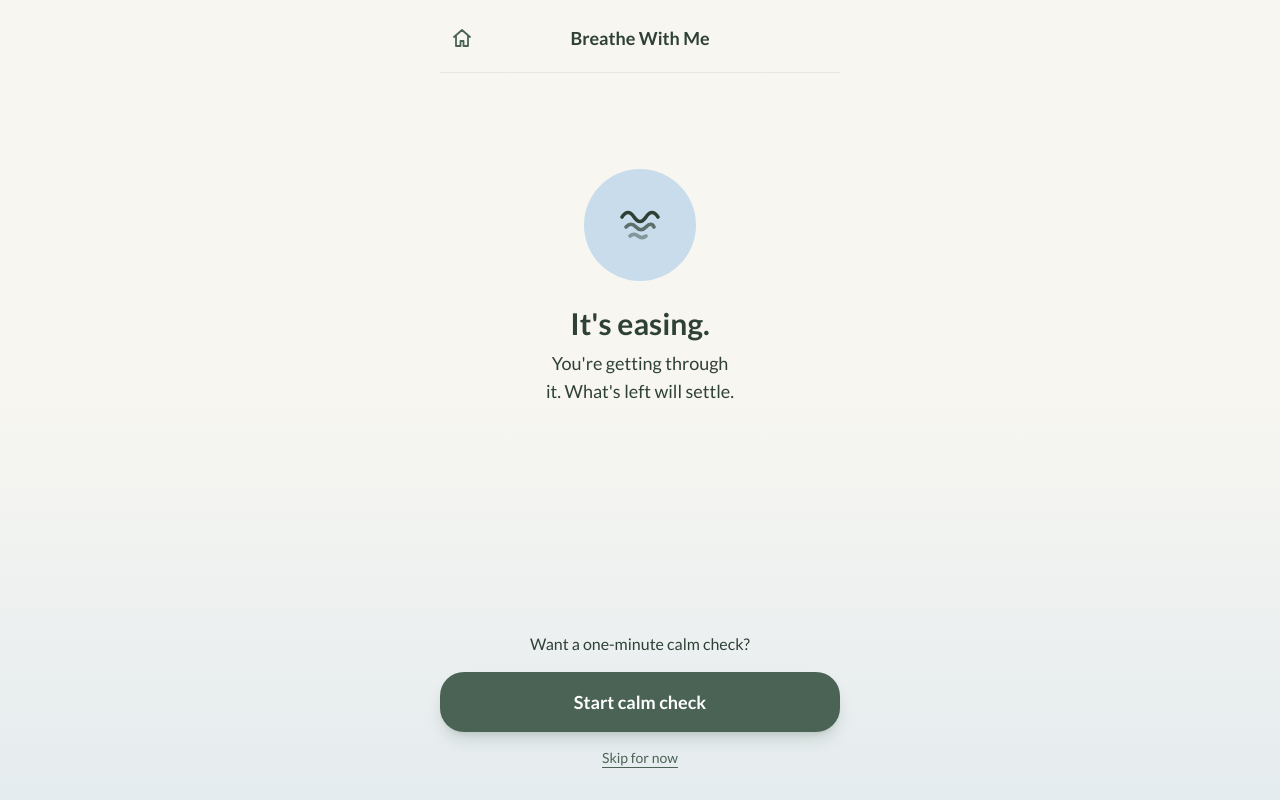
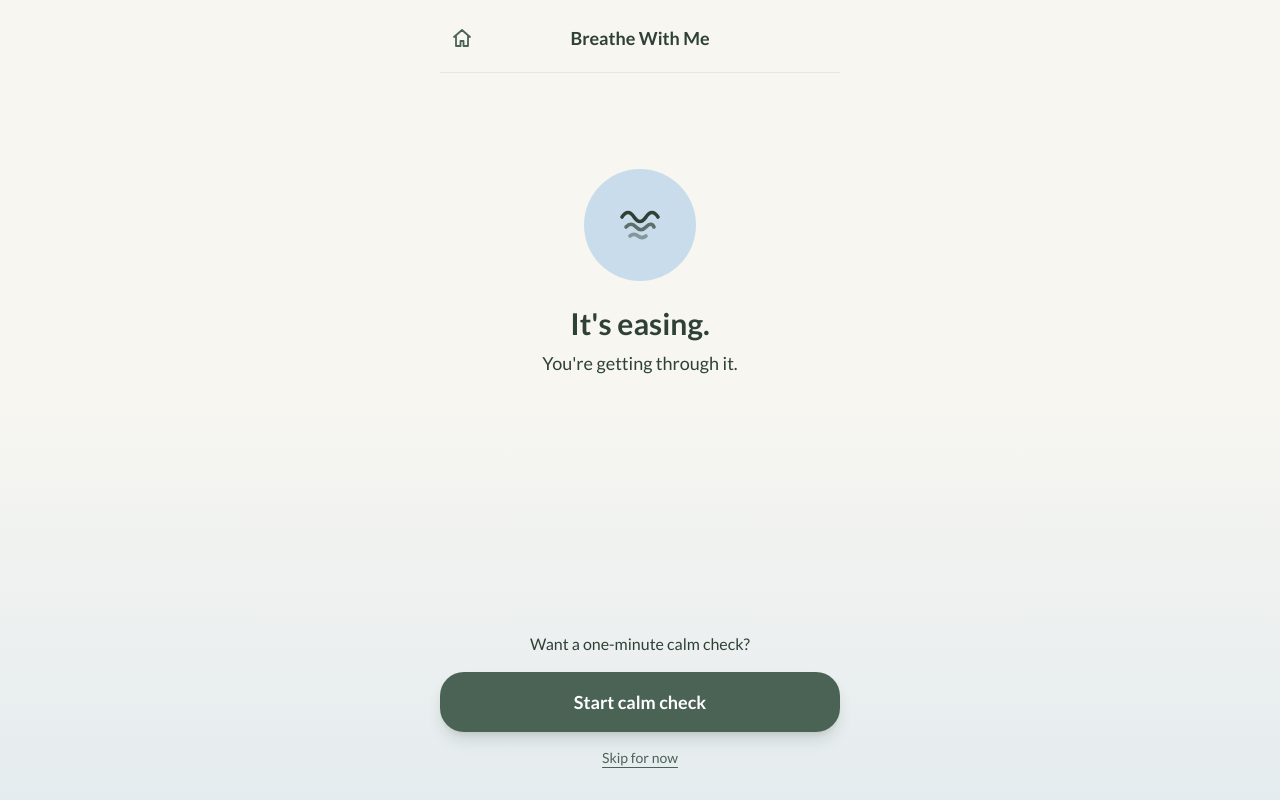
Before and after one commit to Anxhela25/breathe-with-me, a React (Vite) app in the folder frontend/: page /closing in a window 1280 px wide. Built offline with nearby package versions, Linux system fonts and the light colour scheme; no server answers; what @capacitor/core would draw is missing.

Commit message:
Closing: shorter text, 'It passed.' and 'You're getting through it.'

```diff
--- a/frontend/src/pages/Closing.jsx
+++ b/frontend/src/pages/Closing.jsx
@@ -37,7 +37,7 @@ export default function Closing() {
       )}
       <h1 className="mt-6 text-center text-3xl font-bold">{passed ? 'You did it.' : "It's easing."}</h1>
       <p className="mt-2 max-w-xs text-center text-lg text-balance">
-        {passed ? 'It passed. You stayed with it, and it went.' : "You're getting through it. What's left will settle."}
+        {passed ? 'It passed.' : "You're getting through it."}
       </p>
       {session.crisisShown && (
         <div className="mt-6 w-full rounded-2xl border border-alert/40 bg-alert/5 p-4 text-center text-sm">
```
